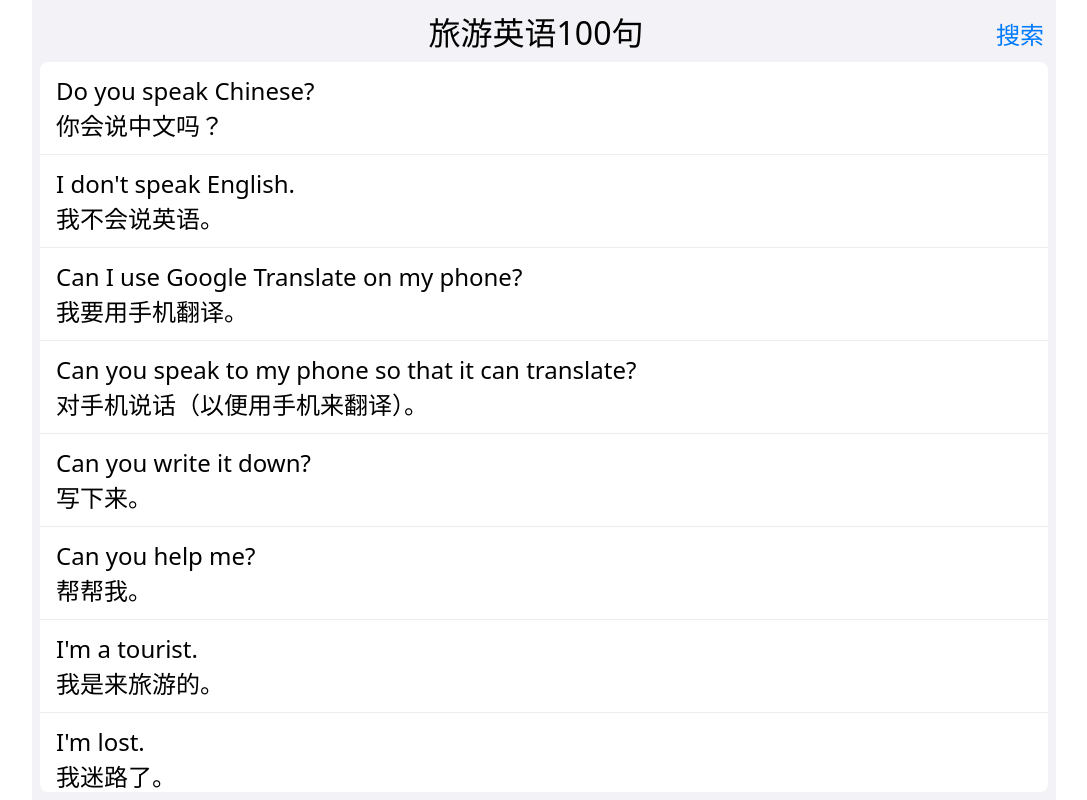
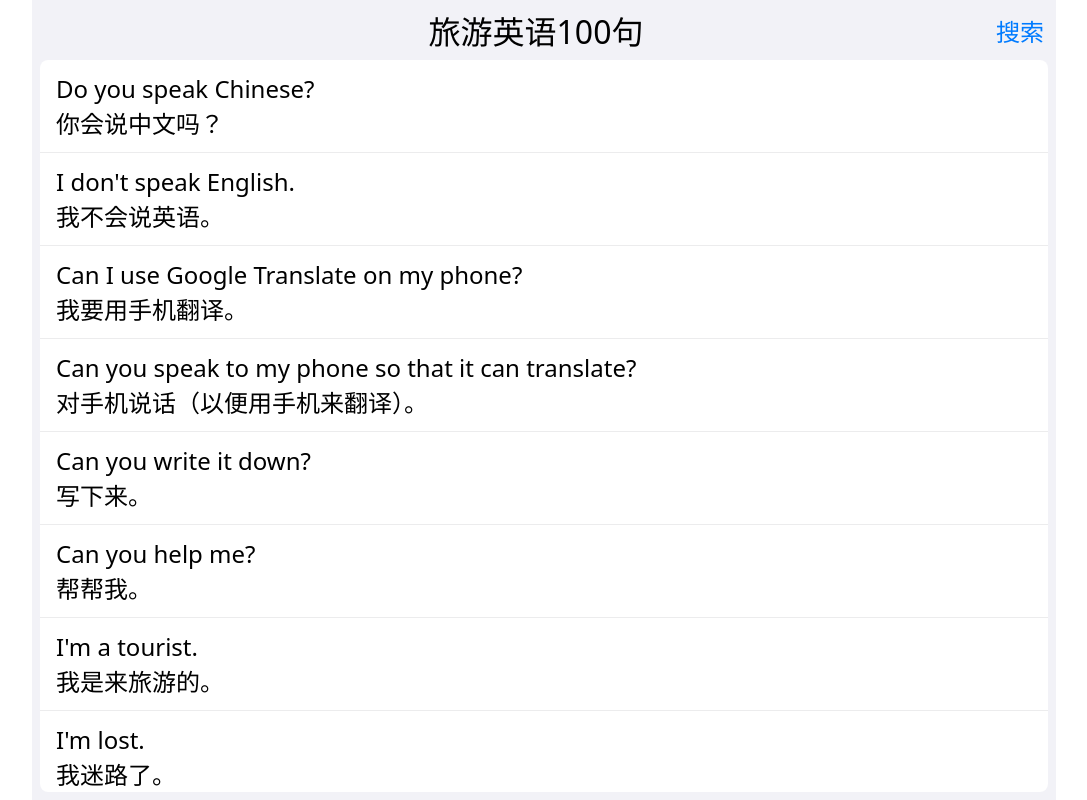
Before and after one commit to amgrhrk/travel-english-phrases, a plain HTML site: page index.html in a window 1280 px wide. Shown: the whole page, without its empty margins (96-1183 px from the left). Drawn offline with Linux system fonts and the light colour scheme.

Commit message:
Clean up code

```diff
--- a/index.html
+++ b/index.html
@@ -2,17 +2,18 @@
 <html>
 <head>
 	<meta charset="UTF-8">
-	<meta name="viewport" content="width=device-width, initial-scale=1.0">
+	<meta name="viewport" content="width=device-width, initial-scale=1.0, user-scalable=no">
+	<meta name="apple-mobile-web-app-capable" content="yes">
+	<meta name="apple-mobile-web-app-status-bar-style" content="default">
+	<meta name="mobile-web-app-capable" content="yes">
+	<meta name="theme-color" content="#0088ff">
+	<link rel="apple-touch-icon" href="icons/180.png">
+	<link rel="icon" type="image/png" href="icons/512.png">
+	<link rel="manifest" href="manifest.json">
+	<link rel="stylesheet" href="styles/index.css">
 	<title>旅游英语100句</title>
-	<link rel="stylesheet" href="styles/index.css">
 	<script src="scripts/ios-pwa-splash.js"></script>
 	<script src="scripts/index.js" defer></script>
-	<link rel="manifest" href="manifest.json">
-	<meta name="theme-color" content="#3367D6">
-	<link rel="apple-touch-icon" href="icons/180.png">
-	<link rel="icon" type="image/png" sizes="512x512" href="icons/512.png">
-	<meta name="apple-mobile-web-app-capable" content="yes">
-	<meta name="mobile-web-app-capable" content="yes">
 </head>
 <body>
 	<script>
--- a/scripts/index.js
+++ b/scripts/index.js
@@ -51,23 +51,22 @@ class TravelEnglishUI {
 const appUI = new TravelEnglishUI(document.body);
 appUI.create('phrase', html `
 	<div class="travel-english">
-		<div class="top">
+		<div class="title-bar">
 			<div class="left"></div>
 			<div class="center">
 				<div class="title">旅游英语100句</div>
-				<input class="search-bar hide">
+				<input class="hide" name="search-bar" size="1">
 			</div>
 			<div class="right">搜索</div>
 		</div>
-		<div class="scroll maximized"></div>
+		<div class="scroll"></div>
 	</div>
 `, phraseScreen => {
+    const spacer = phraseScreen.element.querySelector('.left');
+    const appTitle = phraseScreen.element.querySelector('.title');
+    const searchBar = phraseScreen.element.querySelector('input');
+    const searchButton = phraseScreen.element.querySelector('.right');
     const phraseContainer = phraseScreen.element.querySelector('.scroll');
-    const searchButton = phraseScreen.element.querySelector('.right');
-    const searchBar = phraseScreen.element.querySelector('.search-bar');
-    const centerArea = phraseScreen.element.querySelector('.center');
-    const appTitle = phraseScreen.element.querySelector('.title');
-    const input = phraseScreen.element.querySelector('input');
     const audio = new Audio();
     let highlightedElement = null;
     let items = null;
@@ -82,16 +81,16 @@ appUI.create('phrase', html `
 			<div class="item">
 				<div class="english">${english}</div>
 				<div class="chinese">${chinese}</div>
-				<div class="audio" style="display: none;">${audioBase64}</div>
 			</div>
 		`);
+        item.dataset.audio = audioBase64;
         item.addEventListener('click', () => {
             if (highlightedElement) {
                 highlightedElement.classList.remove('clicked');
             }
             highlightedElement = item;
             item.classList.add('clicked');
-            audio.src = item.querySelector('.audio').innerText;
+            audio.src = item.dataset.audio;
             audio.play();
         });
         phraseContainer.appendChild(item);
@@ -108,16 +107,16 @@ appUI.create('phrase', html `
         }
     };
     searchButton.addEventListener('click', () => {
+        appTitle.classList.toggle('hide');
         searchBar.classList.toggle('hide');
-        appTitle.classList.toggle('hide');
-        centerArea.classList.toggle('fill');
+        spacer.classList.toggle('hide');
         if (searchButton.innerText === '搜索') {
             searchButton.innerText = '关闭';
-            input.focus();
+            searchBar.focus();
         }
         else {
             searchButton.innerText = '搜索';
-            input.value = '';
+            searchBar.value = '';
             if (items) {
                 for (const item of items) {
                     item.classList.remove('hide');
@@ -125,11 +124,11 @@ appUI.create('phrase', html `
             }
         }
     });
-    input.addEventListener('input', () => {
+    searchBar.addEventListener('input', () => {
         if (!items) {
             items = [...phraseContainer.querySelectorAll('.item')];
         }
-        const value = input.value.trim();
+        const value = searchBar.value.trim();
         for (const item of items) {
             const english = item.querySelector('.english');
             const chinese = item.querySelector('.chinese');
--- a/styles/index.css
+++ b/styles/index.css
@@ -1,12 +1,14 @@
 html, body {
 	height: 100%;
+	overflow: hidden;
 }
 
 body {
+	background-color: var(--background-color);
+	display: flex;
+	justify-content: center;
+	align-items: center;
 	margin: 0;
-	display: flex;
-	align-items: center;
-	justify-content: center;
 }
 
 .travel-english {
@@ -27,7 +29,7 @@ body {
 	--slider-background-color: #cccccc;
 }
 
-@media (prefers-color-scheme: dark) {
+/* @media (prefers-color-scheme: dark) {
 	.travel-english {
 		--font-color: #ffffff;
 		--background-color: #000000;
@@ -45,7 +47,7 @@ body {
 		--scroll-item-color-selected: #303036;
 		--slider-background-color: #39383d;
 	}
-}
+} */
 
 .travel-english {
 	background-color: var(--background-color);
@@ -56,9 +58,10 @@ body {
 	max-width: 1024px;
 	height: 100%;
 	display: flex;
-	padding: 0.5rem 0.5rem;
+	padding: 0 0.5rem 0.5rem 0.5rem;
 	flex-direction: column;
-	justify-content: space-between;
+	justify-content: flex-start;
+	align-items: stretch;
 	user-select: none;
 }
 
@@ -66,64 +69,65 @@ body {
 	box-sizing: border-box;
 }
 
-.travel-english .search-bar {
+.travel-english .title-bar {
+	display: flex;
+	flex-direction: row;
+	justify-content: space-between;
+	align-items: center;
+	flex: 0 0 3.75rem;
+	padding: 0 0.25rem;
+	width: 100%;
+	overflow: hidden;
+}
+
+.travel-english .title-bar .left {
+	width: 2rem;
+	height: 2rem;
+}
+
+.travel-english .title-bar .center {
+	display: flex;
+	justify-content: center;
+	align-items: center;
+	font-size: 2rem;
+	flex: 1 1 auto;
+}
+
+.travel-english .title-bar .right {
+	display: flex;
+	justify-content: center;
+	align-items: center;
+	font-size: 1.5rem;
+	color: var(--button-background-color-primary);
+}
+
+.travel-english .title-bar .right:hover {
+	color: var(--button-background-color-primary-hover);
+}
+
+.travel-english .title-bar .right:active {
+	color: var(--button-background-color-primary-active);
+}
+
+.travel-english input[name="search-bar"] {
 	background-color: var(--background-color);
 	outline: none;
 	border: none;
 	border-bottom: 1px solid var(--button-background-color-primary);
 	font-size: 1.5rem;
-	flex: 1 1 auto;
-}
-
-.travel-english .hide {
-	display: none !important;
-}
-
-.travel-english .top .center.fill {
-	padding-left: 0px;
-	flex: 1 1 auto;
-	margin-left: 0.25rem;
-	margin-right: 0.75rem;
-}
-
-.travel-english .top {
-	display: flex;
-	align-items: center;
-	justify-content: space-between;
-	margin-bottom: 0.25rem;
-	padding: 0 0.25rem;
-	flex: 0 0 45px;
-}
-
-.travel-english .top .center {
-	display: flex;
-	font-size: 2rem;
-	padding-left: 2rem;
-	margin-bottom: 0.25rem;
-}
-
-.travel-english .top .right {
-	font-size: 1.5rem;
-	color: var(--button-background-color-primary);
-}
-
-.travel-english .top .right:hover {
-	color: var(--button-background-color-primary-hover);
-}
-
-.travel-english .top .right:active {
-	color: var(--button-background-color-primary-active);
+	width: calc(100% - 0.5rem);
+	margin-right: auto;
 }
 
 .travel-english .scroll {
+	display: flex;
+	flex-direction: column;
+	justify-content: flex-start;
 	font-size: 1.5rem;
 	background-color: var(--scroll-background-color);
 	border-radius: 0.5rem;
 	overflow: auto;
-}
-
-.travel-english .scroll.maximized {
-	flex-grow: 1;
+	flex: 1 1 auto;
 }
 
 .travel-english .scroll .item {
@@ -141,3 +145,7 @@ body {
 .travel-english .scroll .item.clicked {
 	background-color: var(--scroll-item-color-selected);
 }
+
+.travel-english .hide {
+	display: none !important;
+}
```
Also changed, not shown: manifest.json.
